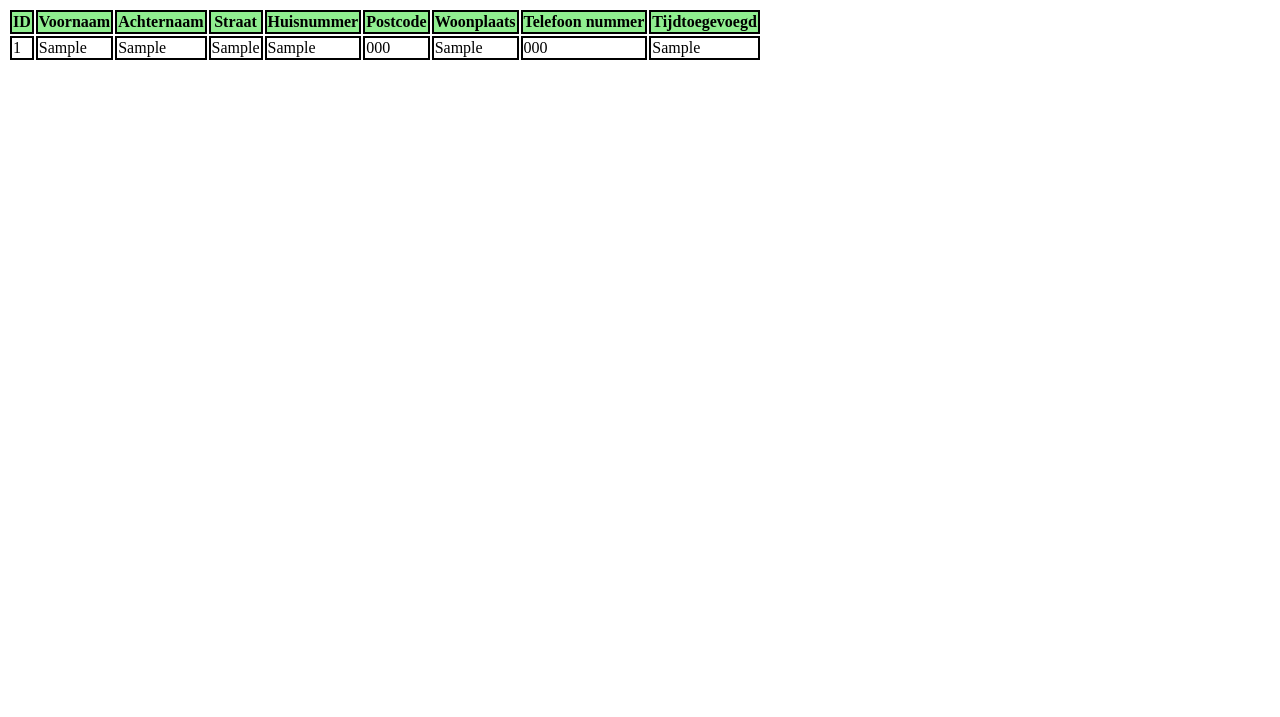
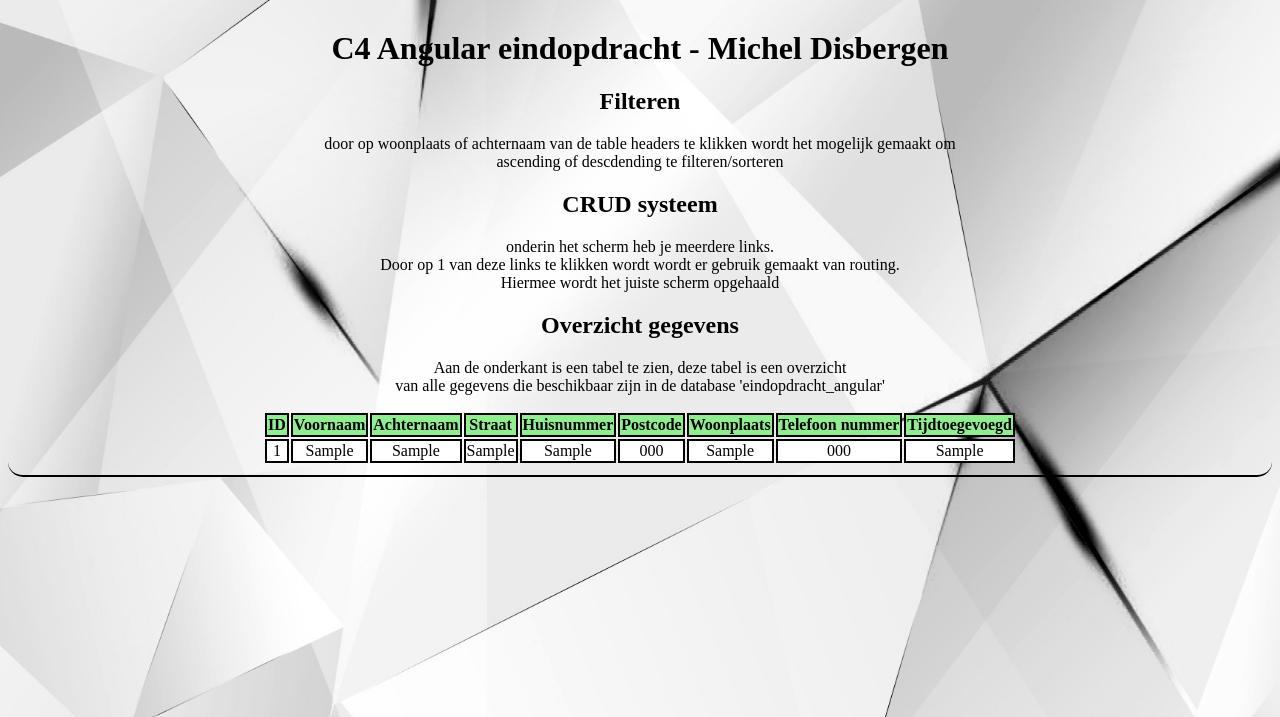
Before and after one commit to Corrosie1/C4-Angular, a PHP site: page / in a window 1280 px wide. Shown: the top 717 px of the page. Run offline with PHP 8.4, Linux system fonts and the light colour scheme; tables that the repository leaves empty or names only in its code hold one stand-in row (values such as "Sample post"); some libraries are stand-ins or nearby versions.

Commit message:
tabel sorteren finished

```diff
--- a/AngularTable.js
+++ b/AngularTable.js
@@ -1,6 +1,23 @@
-var app = angular.module('myApp', []);
-app.controller('customersCtrl', function($scope, $http) {
-  $http.get("selectTable.php").then(function (response) {
-    $scope.personen = response.data.records;
-  });
-});
+var app = angular
+        .module("myApp", [])
+        .controller('personenCtrl', function($scope, $http) {
+          $http.get("selectTable.php").then(function (response) {
+            $scope.personen = response.data.records;
+          });
+
+          $scope.sortColumn = "name"
+          $scope.reverseSort = false;
+
+          $scope.sortData = function(column) {
+            $scope.reverseSort = ($scope.sortColumn == column) ? !$scope.reverseSort : false;
+            $scope.sortColumn = column;
+          }
+
+          $scope.getSortClass = function(column) {
+
+            if ($scope.sortColumn == column) {
+              return $scope.reverseSort ? 'arrow-up' : 'arrow-down';
+            }
+            return '';
+          }
+        });
--- a/CSS/master.css
+++ b/CSS/master.css
@@ -1,8 +1,48 @@
+body {
+  background-image: url("../Images/background.jpg");
+  background-size: cover;
+  background-repeat: no-repeat;
+  background-attachment: fixed;
+  margin-top: 30px;
+}
+
+.Mainheader, .borderUnderChild, .routing {
+  text-align: center;
+}
+
+.borderUnderChild {
+  padding-left: 10px;
+  padding-right: 10px;
+  padding-bottom: 10px;
+  border-bottom: 2px solid black;
+  border-radius: 15px;
+}
+
 th {
   font-weight: bold;
+  border: 2px solid black;
   background-color: lightgreen;
 }
 
-td, th {
+td {
   border: 2px solid black;
+  background-color: white;
 }
+
+.arrow-up {
+  width: 0;
+  height: 0;
+  border-left: 5px solid transparent;
+  border-right: 5px solid transparent;
+  border-bottom: 10px solid black;
+  display: inline-block;
+}
+
+.arrow-down {
+  width: 0;
+  height: 0;
+  border-left: 5px solid transparent;
+  border-right: 5px solid transparent;
+  border-bottom: 10px solid black;
+  display: inline-block;
+}
--- a/index.php
+++ b/index.php
@@ -10,20 +10,34 @@
   </head>
   <body>
     <div class="parent">
-      <div class="table-child" ng-app="myApp" ng-controller="customersCtrl">
-        <table>
+      <div class="borderUnderChild">
+        <h1 class="Mainheader"> C4 Angular eindopdracht - Michel Disbergen </h1>
+        <div class="uitlegSubChild">
+          <h2> Filteren </h2>
+          <p>door op woonplaats of achternaam van de table headers te klikken wordt het mogelijk gemaakt om <br>
+          ascending of descdending te filteren/sorteren </p>
+          <h2> CRUD systeem </h2>
+          <p> onderin het scherm heb je meerdere links.<br>
+          Door op 1 van deze links te klikken wordt wordt er gebruik gemaakt van routing. <br>
+          Hiermee wordt het juiste scherm opgehaald</p>
+          </div>
+        <div class="tabelSubChild" ng-app="myApp" ng-controller="personenCtrl">
+          <h2> Overzicht gegevens </h2>
+          <p> Aan de onderkant is een tabel te zien, deze tabel is een overzicht <br>
+          van alle gegevens die beschikbaar zijn in de database 'eindopdracht_angular'</p>
+          <table align=center>
             <tr>
               <th> ID </th>
-            <th> Voornaam  </th>
-            <th> Achternaam </th>
+              <th> Voornaam </th>
+              <th ng-click="sortData('Achternaam')"> Achternaam <div ng-class="getSortClass('Achternaam')"></div></th>
               <th> Straat </th>
               <th> Huisnummer </th>
               <th> Postcode </th>
-            <th> Woonplaats </th>
+              <th ng-click="sortData('Woonplaats')"> Woonplaats <div ng-class="getSortClass('Woonplaats')"></div> </th>
               <th> Telefoon nummer </th>
               <th> Tijdtoegevoegd </th>
             </tr>
-          <tr ng-repeat="persoon in personen">
+            <tr ng-repeat="persoon in personen | orderBy:sortColumn:reverseSort">
               <td>{{ persoon.ID }}</td>
               <td>{{ persoon.Voornaam }}</td>
               <td>{{ persoon.Achternaam }}</td>
@@ -37,5 +51,9 @@
           </table>
         </div>
       </div>
+      <div class="routing" ng-app="routingApp" ng-controller="routingCtrl">
+
+      </div>
+    </div>
   </body>
 </html>
--- a/php/database/connection/connection.php
+++ b/php/database/connection/connection.php
@@ -1,7 +1,7 @@
 <?php
   $host = '172.16.15.129';
   $user = 'Michel';
-  $password = '';
+  $password = '6rWdhg4367';
   $database = 'eindopdracht_angular';
   //
   $conn = new mysqli($host, $user, $password, $database);
```
Also changed, not shown: Images/background.jpg (added), 1 other file. Lines whose indentation alone changed are shown as unchanged.
